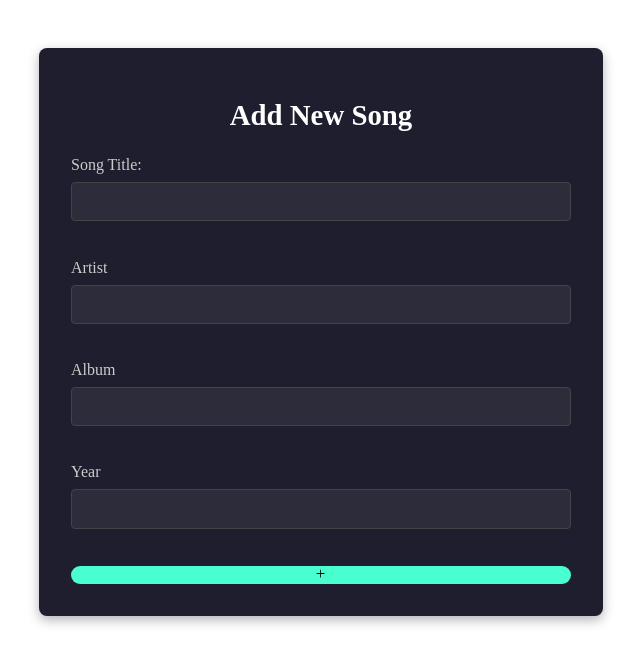
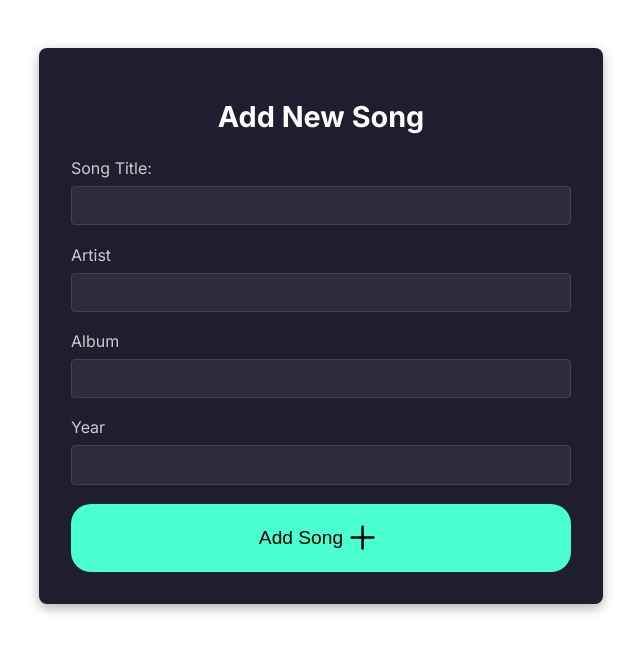
Before and after one commit to Masiel1234/class-capi, a Next.js app: page /blog/playlist in a window 1280 px wide. Shown: the top 664 px of the page, without its empty margins (319-959 px from the left). Built offline with nearby package versions, Linux system fonts and the light colour scheme.

Commit message:
Creating the functionality to add a new song

```diff
--- a/src/common/components/Button/SubmitButton.tsx
+++ b/src/common/components/Button/SubmitButton.tsx
@@ -3,7 +3,7 @@
 import { useRouter } from 'next/navigation';
 import { GoPlus } from 'react-icons/go';
 import { GoArrowLeft } from 'react-icons/go';
-import '../../../style/styles.css';
+
 
 interface ButtonProps {
   text: string;
@@ -18,35 +18,37 @@ const SubmitButton: React.FC<ButtonProps> = ({
   variant = 'button',
   to
 }) => {
+
   const router = useRouter();
-if(variant === 'return'){
-  return(
+  let btnELement: React.ReactElement = <></>;
+
+  switch (variant) {
+    case "return":
+      btnELement =
         <button onClick={() => history.back()}>
+          {text}
           <GoArrowLeft className="btn-return" />
         </button>
-  );
-};
-  if (variant === 'add') {
-    return (
+      break;
+
+    case "add":
+      btnELement =
         <button className="btn btn-add" onClick={onClick}>
-        <GoPlus className="icon-arrow" />
+          {text}
+          <GoPlus className="icon-plus" />
         </button>
-    );
-  }
+      break;
 
-  if (variant === 'go') {
-    return (
+    case "go":
+      btnELement =
         <button className='btn-go' onClick={() => to && router.push(to)}>
           {text}
         </button>
-    );
   }
 
-  return (
-    <button type="submit" onClick={onClick}>
-      {text}
-    </button>
-  );
+
+
+  return btnELement;
 };
 
 export default SubmitButton;
--- /dev/null
+++ b/src/context/features/createSongContext.tsx
@@ -0,0 +1,75 @@
+import { createContext, useState, useContext } from "react";
+
+
+export type dataSong = {
+    tittle: string;
+    artist: string;
+    album: string;
+    year: number
+}
+
+
+export type stateType = {
+    song: dataSong;
+    addSong: (song: dataSong) => void;
+    deleteSong: () => void;
+}
+
+const SongContext = createContext<stateType>({
+    song: {
+        tittle: "",
+        artist: "",
+        album: "",
+        year: 0
+    },
+    addSong: () => {},
+    deleteSong: () => {}
+});
+
+
+export function SongProvider({ children }: { children: React.ReactElement }):React.ReactElement {
+    const [song, setSong] = useState<dataSong>({
+        tittle: "",
+        artist: "",
+        album: "",
+        year: 0
+    });
+
+
+    const addSong = (song:dataSong) => {
+        setSong(song);
+    }
+
+    const deleteSong = () => {
+        setSong({
+            tittle: "",
+            artist: "",
+            album: "",
+            year: 0
+        })
+    }
+
+    const initialState: stateType = {
+        song,
+        addSong,
+        deleteSong
+    }
+
+
+    return(
+        <SongContext.Provider value={initialState}>
+            {children}
+        </SongContext.Provider>
+    )
+}
+
+
+
+export function useSongContext() {
+    const context = useContext(SongContext);
+
+    return context;
+}
+
+
+export default SongContext;
--- a/src/pages/_app.tsx
+++ b/src/pages/_app.tsx
@@ -1,12 +1,16 @@
-// pages/_app.tsx
 import type { AppProps } from 'next/app'
-import Head from 'next/head'
 import '@/style/styles.css'
+import {SongProvider} from '@/context/features/createSongContext'
 
 function MyApp({ Component, pageProps }: AppProps) {
+
+
+
   return (
     <>
-      <Component {...pageProps} />
+    <SongProvider>
+       <Component {...pageProps} />
+    </SongProvider>
     </>
   )
 }
--- a/src/pages/blog/playlist/index.tsx
+++ b/src/pages/blog/playlist/index.tsx
@@ -1,25 +1,53 @@
+'use client'
 
-'use client'
 import Button from '@/common/components/Button/SubmitButton'
+import createSongContext, { useSongContext } from '@/context/features/createSongContext';
+import { useContext } from 'react';
+import { useRouter } from 'next/router';
+
+
+
+
 export default function Playlist() {
+
+  const { song, addSong } = useSongContext();
+  const router = useRouter();
+  let tittle: string = "";
+  let artist: string = "";
+  let album: string = "";
+  let year: number = 0;
+
+
+  const handleCreateSong = () => {
+    addSong({tittle, artist, album, year});
+
+    console.log("STATE OF SONG: ", song);
+  }
+
+
+
+
   return (
     <div className='form-wrapper'>
       <h1 className='form-title'>Add New Song</h1>
-      <form action="" className='form-container'>
+      <form action="" className='form-container' onSubmit={(e) => e.preventDefault()}>
 
         <label htmlFor="title" className='form-label'>Song Title:</label>
-        <input type="text" name="title" id="" className='form-input'/><br />
+        <input type="text" name="title" id="" className='form-input' onChange={(e) => tittle = e.target.value} />
 
         <label htmlFor="artist" className='form-label'>Artist</label>
-        <input type="text" name="artist" id="" className='form-input'/><br />
+        <input type="text" name="artist" id="" className='form-input' onChange={(e) => artist = e.target.value} />
 
         <label htmlFor="album" className='form-label'>Album</label>
-        <input type="text" name="album" id="" className='form-input'/><br />
+        <input type="text" name="album" id="" className='form-input' onChange={(e) => album = e.target.value} />
 
         <label htmlFor="year" className='form-label'>Year</label>
-        <input type="number" name="year" id="" className='form-input'/><br />
+        <input type="number" name="year" id="" className='form-input' onChange={(e) => year = Number.parseInt(e.target.value)} />
 
-        <Button variant="add" text="add song" to="/" onClick={() => { }} />
+        <Button variant="add" text="add song" to="/" onClick={() => {
+          handleCreateSong()
+          router.push("/blog");
+        }} />
       </form>
     </div>
   )
--- a/src/style/styles.css
+++ b/src/style/styles.css
@@ -1,3 +1,7 @@
+@import url("https://fonts.googleapis.com/css2?family=Inter:ital,opsz,wght@0,14..32,100..900;1,14..32,100..900&display=swap");
+
+
+
 .login-wrap {
   width: 100%;
   margin: 5vw auto 0 auto;
@@ -122,6 +126,9 @@ border-radius: 20px;
   border-radius: 8px;
   background-color: #1e1e2f;
   box-shadow: 0 4px 12px rgba(0, 0, 0, 0.3);
+  font-family: "inter";
+  display: flex;
+  flex-direction: column;
 }
 
 .form-title {
@@ -135,6 +142,7 @@ border-radius: 20px;
 .form-container {
   display: flex;
   flex-direction: column;
+  gap: 8;
 }
 
 .form-label {
@@ -164,9 +172,24 @@ border-radius: 20px;
   border-radius: 20px;
   border: none;
   width: auto;
+  padding: 14px;
+  font-weight: 500;
+  text-transform: capitalize;
   cursor: pointer;
   box-shadow: inset;
+  display: flex;
+  font-size: 1.2rem;
+  justify-content: center;
+  align-items: center;
 }
+
+
+.icon-plus {
+    width: 40px;
+    height: 40px;
+}
+
+
 
 .btn-go {
   background: #95A78D;
```
Also changed, not shown: src/pages/blog/components/ViewStateSong.tsx (added, +22 -0 lines), src/pages/blog/index.tsx (+10 -6 lines). Lines whose indentation alone changed are shown as unchanged.
